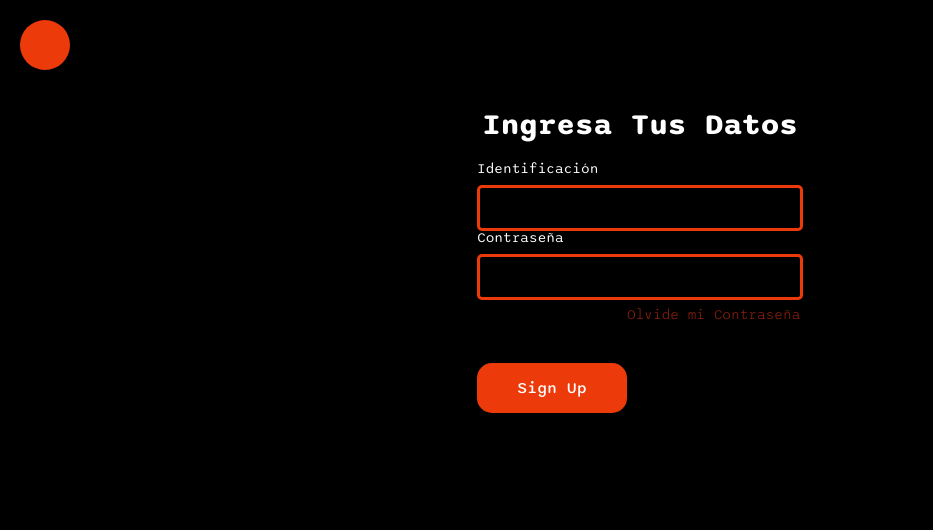
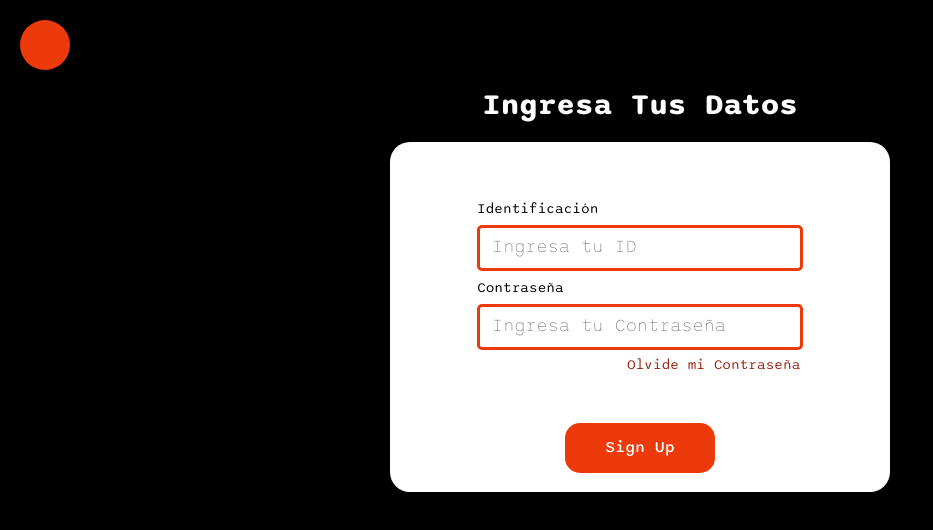
Before and after one commit to SamuelBarush/RacconCloud, a Vue app in the folder racconcloud/: page /login in a window 1280 px wide. Shown: the top 530 px of the page, without its empty margins (0-933 px from the left). Built offline with nearby package versions, Linux system fonts and the light colour scheme.

Commit message:
Update HomeView and LoginView
Responsive on differents displays

```diff
--- a/racconcloud/src/components/HeaderLoginComponent.vue
+++ b/racconcloud/src/components/HeaderLoginComponent.vue
@@ -1,9 +1,10 @@
 <template>
     <header class="header-login-container">
-        <router-link to="/">
-            <div id="header-login-img"><img src="" alt=""></div>
-        </router-link>
-        <div id="header-login-title"><h2>Ingresa Tus Datos</h2></div>
+            <div id="header-login-img">
+                <router-link to="/">
+                    <img src="" alt="">
+                </router-link>
+            </div>
     </header>
 </template>
 
--- a/racconcloud/src/sass/components/header_home.scss
+++ b/racconcloud/src/sass/components/header_home.scss
@@ -5,6 +5,12 @@
     background-color: #ffffff15;
     width: 100%;
     height: 80px;
+
+    @media (min-width: 1281px) and (max-width: 1440px) {
+        background-color: transparent;
+        width: 100%;
+        height: 100px;
+    }
 
     @media (min-width: 1441px) {
         background-color: transparent;
@@ -23,6 +29,11 @@
 .header-home-logo{
     width: 50px;
     height: 50px;
+
+    @media (min-width: 1281px) and (max-width: 1440px){
+        width: 60px;
+        height: 60px;
+    }
 
     @media (min-width: 1441px) {
         width: 70px;
@@ -52,6 +63,12 @@
     font-family: 'Sono-Regular';
     transition: 1s;
 
+    @media (min-width: 1281px) and (max-width: 1440px){
+        width: 120px;
+        height: 35px;
+        font-size: 14px;
+    }
+
     @media (min-width: 1441px) {
         width: 150px;
         height: 50px;
@@ -61,10 +78,17 @@
 
 #header-home-sig-in-image-1{
     display: none;
-    width: 30px;
-    height: 30px;
+
+    @media (min-width: 1281px) and (max-width: 1440px){
+        display: block;
+        width: 20px;
+        height: 20px;
+    }
+
     @media (min-width: 1441px) {
         display: block;
+        width: 30px;
+        height: 30px;
     }
 }
 
--- a/racconcloud/src/sass/components/header_login.scss
+++ b/racconcloud/src/sass/components/header_login.scss
@@ -1,8 +1,7 @@
 .header-login-container{
     display: flex;
-    flex-direction: column;
-    gap: 40px;
-    padding: 20px 20px;
+    align-items: center;
+    margin: 20px 20px;
 }
 #header-login-img{
     display: flex;
@@ -11,12 +10,9 @@
     height: 50px;
     background-color: $color-7;
     border-radius: 50%;
+
+    @media (min-width: 1281px) and (max-width: 1440px) {
+        width: 60px;
+        height: 60px;
+    }
 }
-#header-login-title{
-    display: flex;
-    justify-content: center;
-    color: $white;
-    font-family: 'Sono-Bold';
-    font-size: 20px;
-
-}
--- a/racconcloud/src/sass/components/main_home.scss
+++ b/racconcloud/src/sass/components/main_home.scss
@@ -6,7 +6,7 @@
     width: 100%;
     height: 100%;
     gap: 50px;
-    margin-top: 50px;
+    //margin-top: 10px;
 }
 
 .main-home{
@@ -29,6 +29,15 @@
         display: none;
     }
 
+    @media (min-width: 1281px) and (max-width: 1440px) {
+        img{
+            display: block;
+            width: 80%;
+            height: 80%;
+            clip-path: inset(5% 30% 20% 30%);
+        }
+    }
+
     @media (min-width: 1441px) {
         img{
             display: block;
@@ -46,6 +55,22 @@
     }
     p{
         font-family: 'Sono-Light';
+    }
+
+    @media (min-width: 1281px) and (max-width: 1440px){
+        position: absolute;
+        display: flex;
+        flex-direction: column;
+        top: 100px;
+        left: 50px;
+        gap: 20px;
+
+        h1{
+            font-size: 58px;
+        }
+        p{
+            font-size: 30px;
+        }
     }
 
     @media (min-width: 1441px) {
@@ -93,6 +118,25 @@
         list-style: none;
     }
 
+    @media (min-width: 1281px) and (max-width: 1440px){
+        display: flex;
+        flex-direction: column;
+        justify-content: center;
+        align-items: center;
+        gap: 10px;
+        width: 220px;
+        height: 340px;
+        right: 80px;
+        top: 10px;
+
+        h2{
+            font-size: 12px;
+        }
+        p{
+            font-size: 12px;
+        }
+    }
+
     @media (min-width: 1441px) {
         display: flex;
         flex-direction: column;
@@ -115,6 +159,12 @@
 
 .main-home-image-slide{
 
+    @media (min-width: 1281px) and (max-width: 1440px){
+        width: 80%;
+        height: 80%;
+        clip-path: inset(0% 20% 0% 20%);
+    }
+
     @media (min-width: 1441px) {
         width: 90%;
         height: 90%;
--- a/racconcloud/src/sass/components/main_info.scss
+++ b/racconcloud/src/sass/components/main_info.scss
@@ -2,7 +2,7 @@
     display: flex;
     flex-direction: column;
     align-items: center;
-    padding: 50px 0px;
+    margin: 50px 0px;
     gap: 40px;
 }
 
--- a/racconcloud/src/sass/components/main_login.scss
+++ b/racconcloud/src/sass/components/main_login.scss
@@ -3,6 +3,32 @@
     flex-direction: column;
     align-items: center;
     gap: 20px;
+}
+
+.main-login-title{
+    display: flex;
+    justify-content: center;
+    color: $white;
+    font-family: 'Sono-Bold';
+    font-size: 20px;
+
+}
+
+.main-login-form{
+    display: flex;
+    flex-direction: column;
+    align-items: center;
+    justify-content: center;
+    gap: 10px;
+    height: 350px;
+    overflow: hidden;
+
+    @media (min-width: 768px){
+        width: 500px;
+        height: 350px;
+        background-color: $white;
+        border-radius: 20px;
+    }
 }
 
 .main-login-ID{
@@ -29,6 +55,15 @@
             color: $white;
             font-family: 'Sono-ExtraLight';
             font-size: 18px;
+        }
+    }
+
+    @media (min-width: 768px){
+        color: $black;
+        div{
+            input{
+                color: $black;
+            }
         }
     }
 }
@@ -62,6 +97,16 @@
             font-size: 18px;
         }
     }
+    @media (min-width: 768px){
+        label{
+            color: $black;
+        }
+        div{
+            input{
+                color: $black;
+            }
+        }
+    }
 }
 
 .main-login-BT{
@@ -72,7 +117,7 @@
     align-items: center;
     width: 150px;
     height: 50px;
-    button{
+    input{
         border: 0;
         outline: none;
         background-color: $color-7;
@@ -84,6 +129,9 @@
         font-size: 16px;
         cursor: pointer;
     }
+    input:hover{
+        background-color: $color-6;
+    }
 }
 
 #main-login-FPW{
@@ -92,4 +140,12 @@
     color: $color-9;
     font-family: 'Sono-Light';
     font-size: 14px;
+    cursor: pointer;
+    @media (min-width: 768px){
+        font-family: 'Sono-Regular';
+    }
 }
+
+#main-login-FPW:hover{
+    font-family: 'Sono-Bold';
+}
--- a/racconcloud/src/views/LoginView.vue
+++ b/racconcloud/src/views/LoginView.vue
@@ -1,17 +1,20 @@
 <template>
     <HeaderLoginComponent/>
     <main class="main-login-container">
-        <form action="" method="post">
+        <div class="main-login-title">
+            <h2>Ingresa Tus Datos</h2>
+        </div>
+        <form action="" method="post" class="main-login-form">
             <div class="main-login-ID">
                 <label for="">Identificación</label>
-                <div><input type="text" value="Ingresa tu ID" name="" id="" v-model="ID"></div>
+                <div><input type="text" placeholder="Ingresa tu ID" name="" id="" v-model="ID"></div>
             </div>
             <div class="main-login-PW">
                 <label for="">Contraseña</label>
-                <div><input type="text" value="Ingresa tu Contraseña" name="" id="" v-model="password"></div>
+                <div><input type="password" placeholder="Ingresa tu Contraseña" name="" id="" v-model="password"></div>
                 <p id="main-login-FPW">Olvide mi Contraseña</p>
             </div>
-            <div class="main-login-BT"><button type="submit" @click.prevent="AuthUser">Sign Up</button></div>
+            <div class="main-login-BT"><input type="submit" value="Sign Up" @click.prevent="AuthUser"></div>
         </form>
     </main>
 </template>
```
